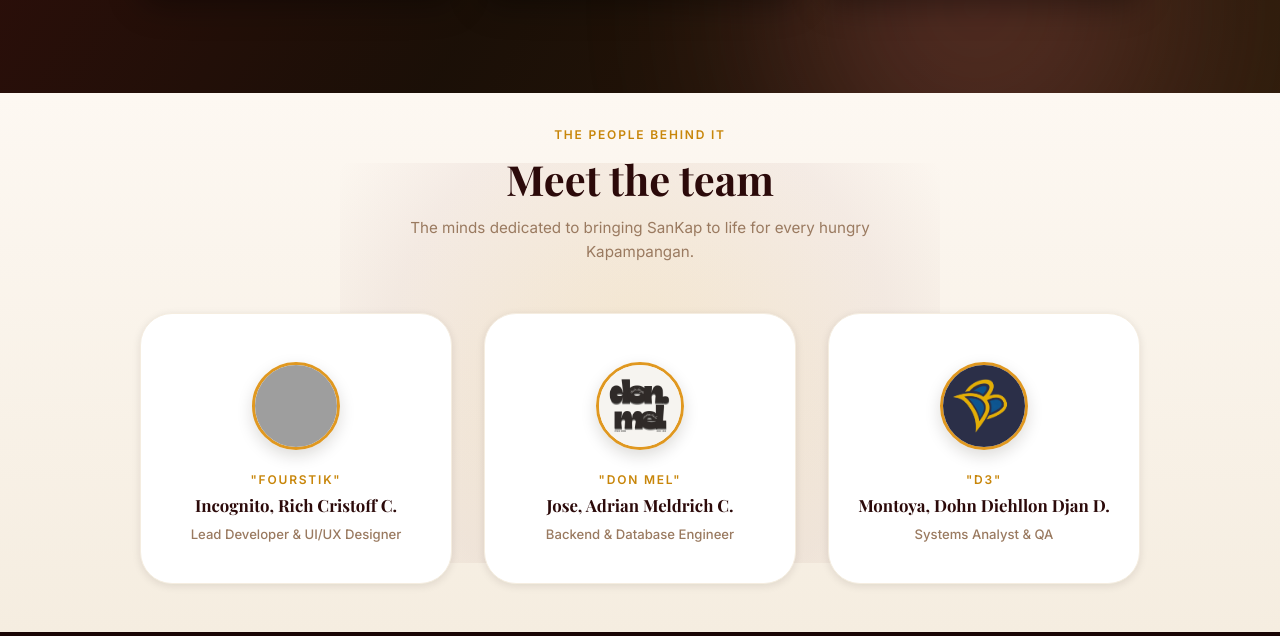
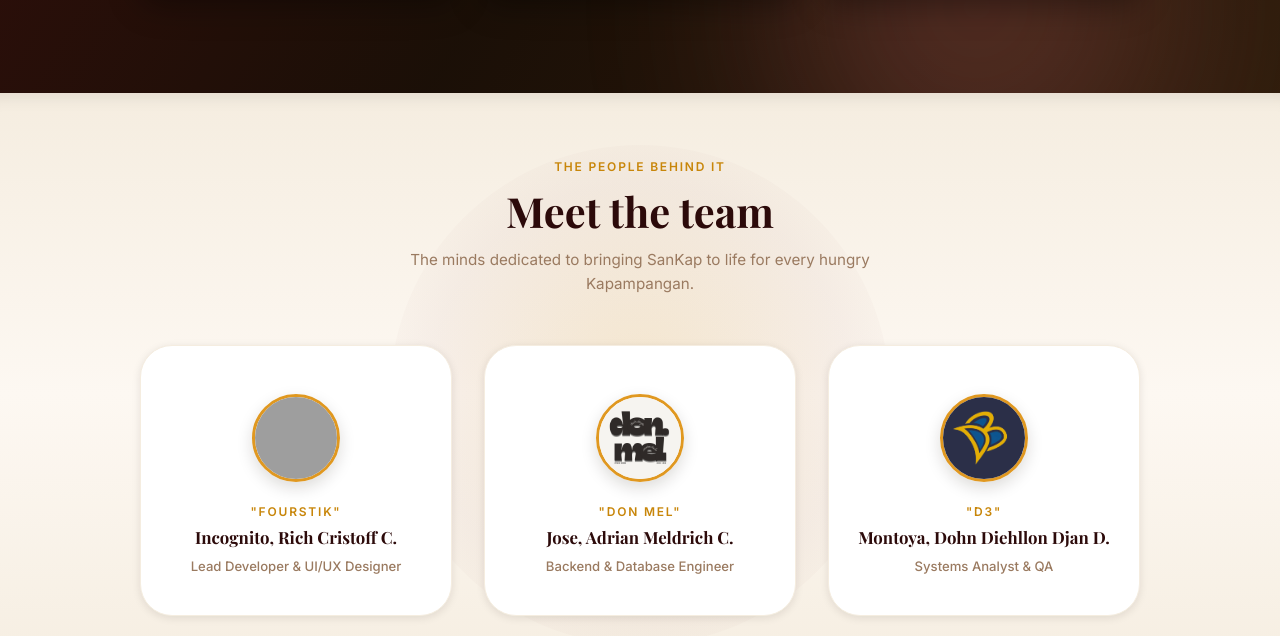
Before and after one commit to Fourstik/SanKap, a plain HTML site: page about.html in a window 1280 px wide. Shown: the part 1822-2458 px from the top of the page. Drawn offline with nearby package versions, Linux system fonts and the light colour scheme; grey boxes are pictures that could not be loaded; a web font is replaced by a local one.

Commit message:
Added improvements for the 'Team' Section

```diff
--- a/about_styles.css
+++ b/about_styles.css
@@ -483,9 +483,11 @@
 /* ── Team Section ─────────────────── */
 .about-team {
   position: relative;
-  padding: 2rem 0 3rem 0;
-  background: linear-gradient(180deg, var(--brown-50) 0%, var(--brown-100) 100%);
+  padding: 4rem 0 5rem 0;
+  background: linear-gradient(180deg, #f5ede0 0%, #fdf8f2 50%, #f5ede0 100%);
   overflow: hidden;
+  box-shadow: inset 0 20px 20px -20px rgba(28, 18, 8, 0.12),
+              inset 0 -20px 20px -20px rgba(28, 18, 8, 0.12);
 }
 
 /* Ambient background glow orb */
@@ -494,9 +496,10 @@
   top: 50%;
   left: 50%;
   transform: translate(-50%, -50%);
-  width: 600px;
-  height: 400px;
-  background: radial-gradient(circle, rgba(200, 134, 10, 0.12) 0%, rgba(107, 26, 26, 0.05) 70%, transparent 100%);
+  width: 500px;
+  height: 500px;
+  border-radius: 50%;
+  background: radial-gradient(circle, rgba(200, 134, 10, 0.15) 0%, rgba(107, 26, 26, 0.04) 60%, transparent 80%);
   pointer-events: none;
   z-index: 0;
 }
```
